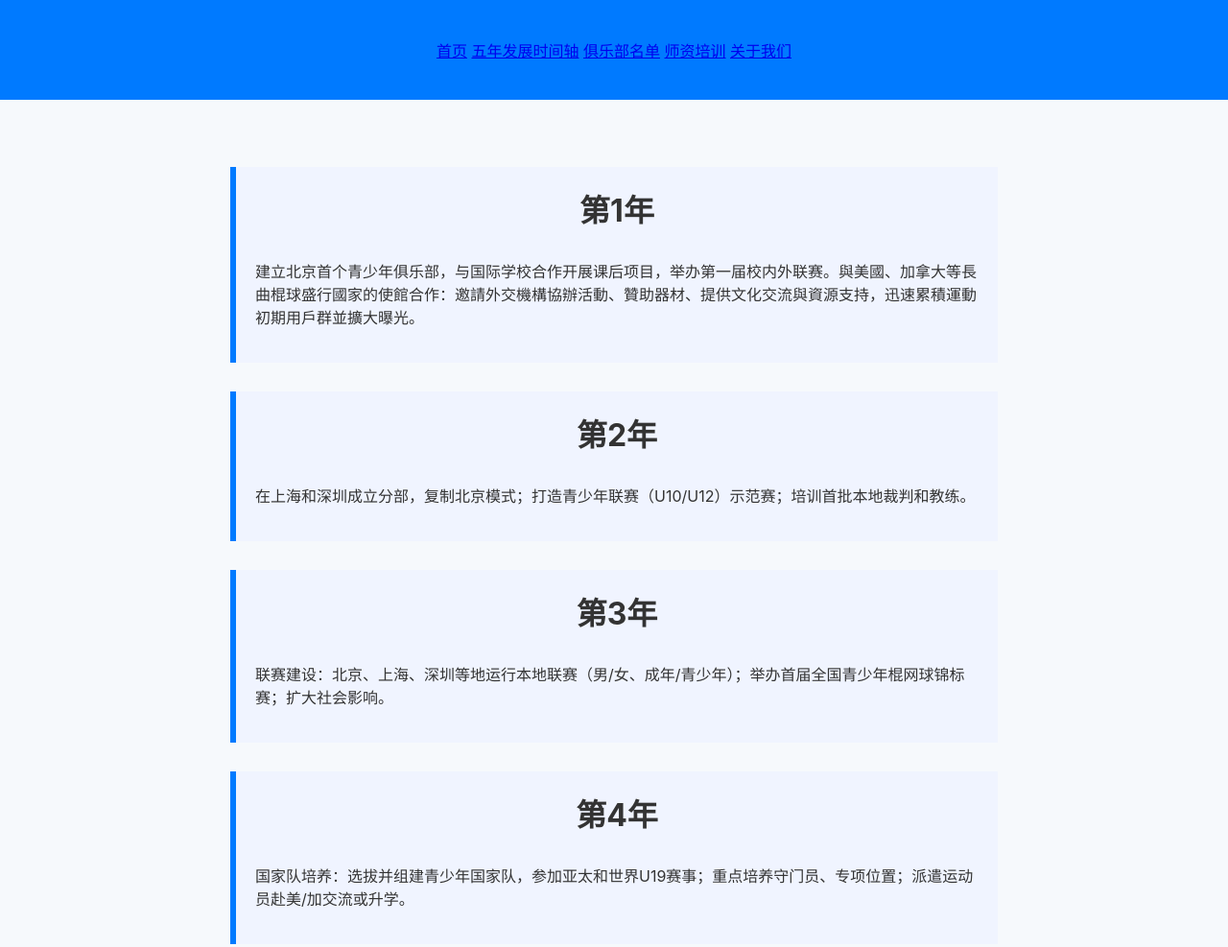
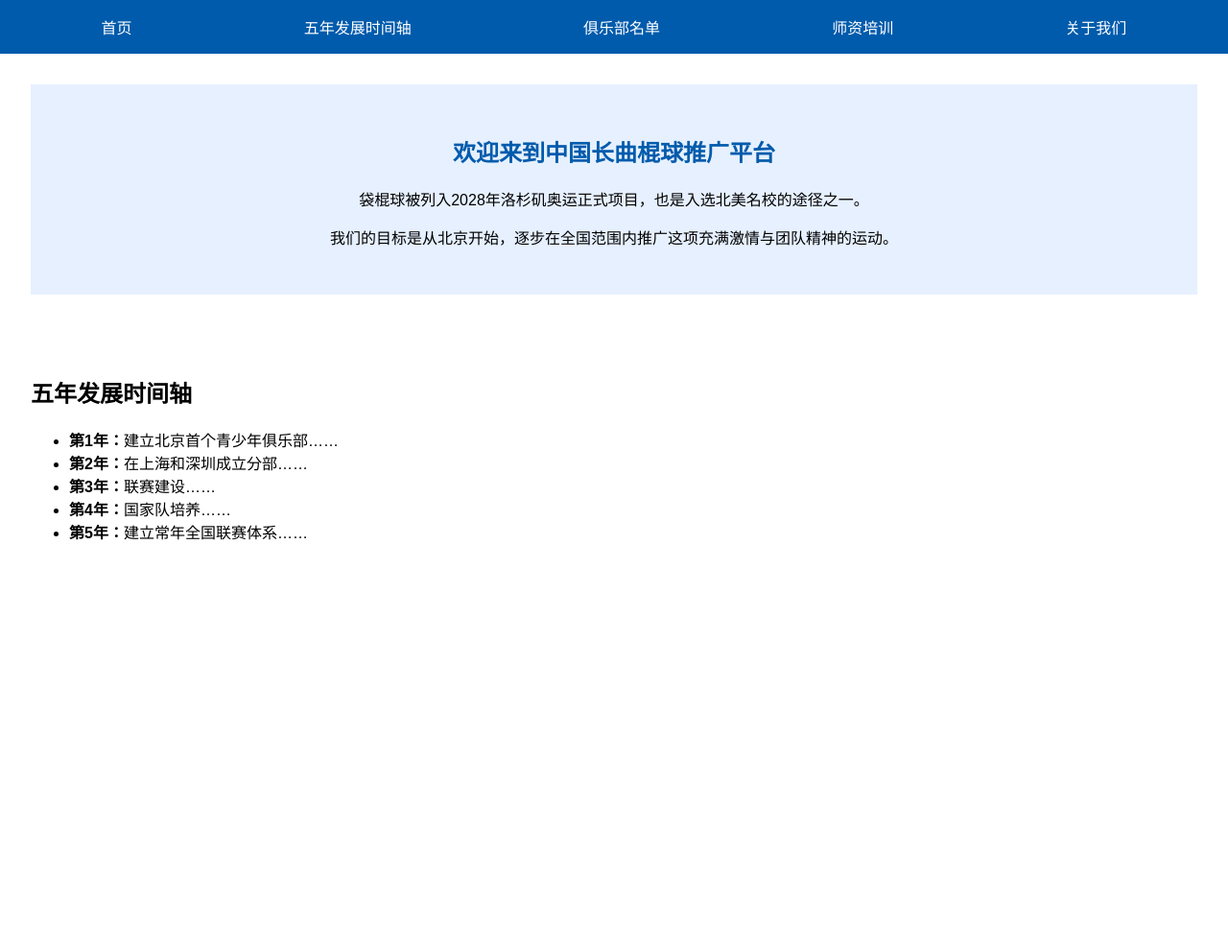
Before and after one commit to coolwayne/lacrosse_club_site, a plain HTML site: page timeline.html in a window 1280 px wide. Shown: the top 987 px of the page at 96% size. After the commit the page ends 800 px from the top, so only its background shows below. Drawn offline with Linux system fonts and the light colour scheme.

Commit message:
Add files via upload

```diff
--- a/styles.css
+++ b/styles.css
@@ -1,64 +1,4 @@
-body {
-  font-family: -apple-system, BlinkMacSystemFont, 'Segoe UI', Roboto, Oxygen;
-  margin: 0;
-  padding: 0;
-  background-color: #f6f9fc;
-  color: #333;
-}
 
-header {
-  background-color: #007aff;
-  color: white;
-  padding: 40px 20px;
-  text-align: center;
-}
-
-header h1 {
-  font-size: 2.5em;
-  margin-bottom: 10px;
-}
-
-header p {
-  font-size: 1.2em;
-  margin: 5px 0;
-}
-
-.timeline {
-  padding: 40px 20px;
-}
-
-.timeline h2 {
-  text-align: center;
-  margin-bottom: 30px;
-  font-size: 2em;
-}
-
-.timeline-container {
-  max-width: 800px;
-  margin: 0 auto;
-}
-
-.timeline-item {
-  background: white;
-  border-left: 5px solid #007aff;
-  margin-bottom: 20px;
-  padding: 20px;
-  box-shadow: 0 4px 6px rgba(0,0,0,0.1);
-  animation: slideIn 0.6s ease;
-}
-
-.timeline-item h3 {
-  margin-top: 0;
-  color: #007aff;
-}
-
-@keyframes slideIn {
-  from {
-    opacity: 0;
-    transform: translateX(-30px);
-  }
-  to {
-    opacity: 1;
-    transform: translateX(0);
-  }
-}
+body { font-family: Arial, sans-serif; margin: 0; padding: 0; }
+h1 { color: #005bac; }
+section { margin: 2em; }
--- a/timeline.html
+++ b/timeline.html
@@ -1,57 +1,30 @@
 
-<!DOCTYPE html>
-<html lang="zh">
-<head>
-  <meta charset="UTF-8">
-  <title>五年发展时间轴</title>
-  <link rel="stylesheet" href="styles.css">
-  <style>
-    .timeline { max-width: 800px; margin: auto; padding: 40px 20px; }
-    .year-block {
-      background: #f0f4ff;
-      border-left: 6px solid #007aff;
-      margin: 30px 0;
-      padding: 20px;
-      opacity: 0;
-      transform: translateY(20px);
-      transition: opacity 0.6s ease-out, transform 0.6s ease-out;
-    }
-    .year-block.visible {
-      opacity: 1;
-      transform: translateY(0);
-    }
-    .year-block h2 { margin-top: 0; }
-  </style>
-</head>
-<body>
-  <header>
-    <nav>
-      <a href="index.html">首页</a>
-      <a href="timeline.html">五年发展时间轴</a>
-      <a href="clubs.html">俱乐部名单</a>
-      <a href="training.html">师资培训</a>
-      <a href="about.html">关于我们</a>
-    </nav>
-  </header>
-  <main class="timeline">
-    <div class="year-block"><h2>第1年</h2><p>建立北京首个青少年俱乐部，与国际学校合作开展课后项目，举办第一届校内外联赛。與美國、加拿大等長曲棍球盛行國家的使館合作：邀請外交機構協辦活動、贊助器材、提供文化交流與資源支持，迅速累積運動初期用戶群並擴大曝光。</p></div>
-    <div class="year-block"><h2>第2年</h2><p>在上海和深圳成立分部，复制北京模式；打造青少年联赛（U10/U12）示范赛；培训首批本地裁判和教练。</p></div>
-    <div class="year-block"><h2>第3年</h2><p>联赛建设：北京、上海、深圳等地运行本地联赛（男/女、成年/青少年）；举办首届全国青少年棍网球锦标赛；扩大社会影响。</p></div>
-    <div class="year-block"><h2>第4年</h2><p>国家队培养：选拔并组建青少年国家队，参加亚太和世界U19赛事；重点培养守门员、专项位置；派遣运动员赴美/加交流或升学。</p></div>
-    <div class="year-block"><h2>第5年</h2><p>建立常年全国联赛体系，男女成年国家队备战国际大赛（亚运会、世锦赛预选）；在全国范围内持续推广校园项目；争取北京奥运后续支持。</p></div>
-  </main>
-  <script>
-    const blocks = document.querySelectorAll('.year-block');
-    const reveal = () => {
-      blocks.forEach(block => {
-        const rect = block.getBoundingClientRect();
-        if (rect.top < window.innerHeight - 100) {
-          block.classList.add('visible');
-        }
-      });
-    };
-    window.addEventListener('scroll', reveal);
-    window.addEventListener('load', reveal);
-  </script>
-</body>
-</html>
+    <html><head><meta charset="UTF-8"><title>timeline.html</title>
+    <link rel="stylesheet" href="styles.css"></head><body>
+
+<nav style="background-color:#005bac;padding:1em;display:flex;justify-content:space-around;">
+  <a href="index.html" style="color:white;text-decoration:none;">首页</a>
+  <a href="timeline.html" style="color:white;text-decoration:none;">五年发展时间轴</a>
+  <a href="clubs.html" style="color:white;text-decoration:none;">俱乐部名单</a>
+  <a href="training.html" style="color:white;text-decoration:none;">师资培训</a>
+  <a href="about.html" style="color:white;text-decoration:none;">关于我们</a>
+</nav>
+
+
+<section style="padding:2em;text-align:center;background-color:#e6f0ff;">
+  <h1>欢迎来到中国长曲棍球推广平台</h1>
+  <p>袋棍球被列入2028年洛杉矶奥运正式项目，也是入选北美名校的途径之一。</p>
+  <p>我们的目标是从北京开始，逐步在全国范围内推广这项充满激情与团队精神的运动。</p>
+</section>
+
+    <main style="padding:2em;">
+    <h2>五年发展时间轴</h2>
+    <ul>
+        <li><strong>第1年：</strong>建立北京首个青少年俱乐部……</li>
+        <li><strong>第2年：</strong>在上海和深圳成立分部……</li>
+        <li><strong>第3年：</strong>联赛建设……</li>
+        <li><strong>第4年：</strong>国家队培养……</li>
+        <li><strong>第5年：</strong>建立常年全国联赛体系……</li>
+    </ul>
+    </main>
+    </body></html>
```
Also changed, not shown: about.html (+24 -22 lines), clubs.html (+27 -24 lines), index.html (+20 -41 lines), training.html (+24 -22 lines).
